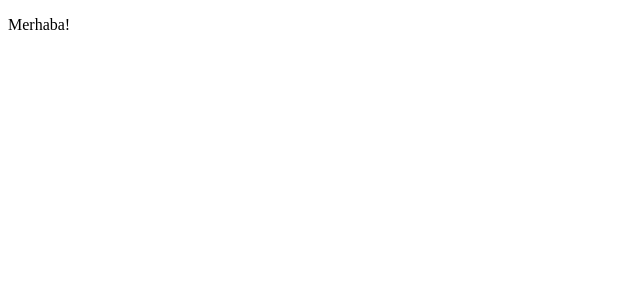
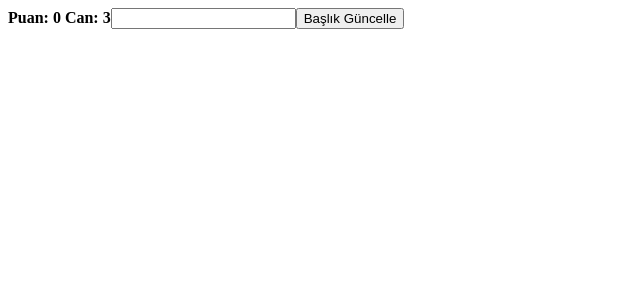
Before and after one commit to alisarsar/hafta9, a React (Create React App) app: page / in a window 1280 px wide. Shown: the top 300 px of the page, without its empty margins (0-640 px from the left). Built offline with nearby package versions, Linux system fonts and the light colour scheme.

Commit message:
useref için bir örnek yapıldı. başlık değiştirici.

```diff
--- /dev/null
+++ b/src/App.jsx
@@ -0,0 +1,19 @@
+import { useRef } from "react"
+
+const App = ({puan, can})=>{
+    const eleman1 = useRef()
+
+    const baslikGuncelle = ()=>{
+        document.title = eleman1.current.value
+    }
+
+    return (
+        <>
+            <strong>Puan: {puan}</strong> <strong>Can: {can}</strong>
+            <input type="text" ref={eleman1} />
+            <button onClick={baslikGuncelle}>Başlık Güncelle</button>
+        </>
+    )
+}
+
+export default App
--- a/src/index.js
+++ b/src/index.js
@@ -1,7 +1,8 @@
 import React from 'react';
 import ReactDOM from 'react-dom/client';
+import App from './App';
 
 const root = ReactDOM.createRoot(document.getElementById('root'));
 root.render(
-  <p>Merhaba!</p>
+  <App puan={0} can={3} />
 );
```
